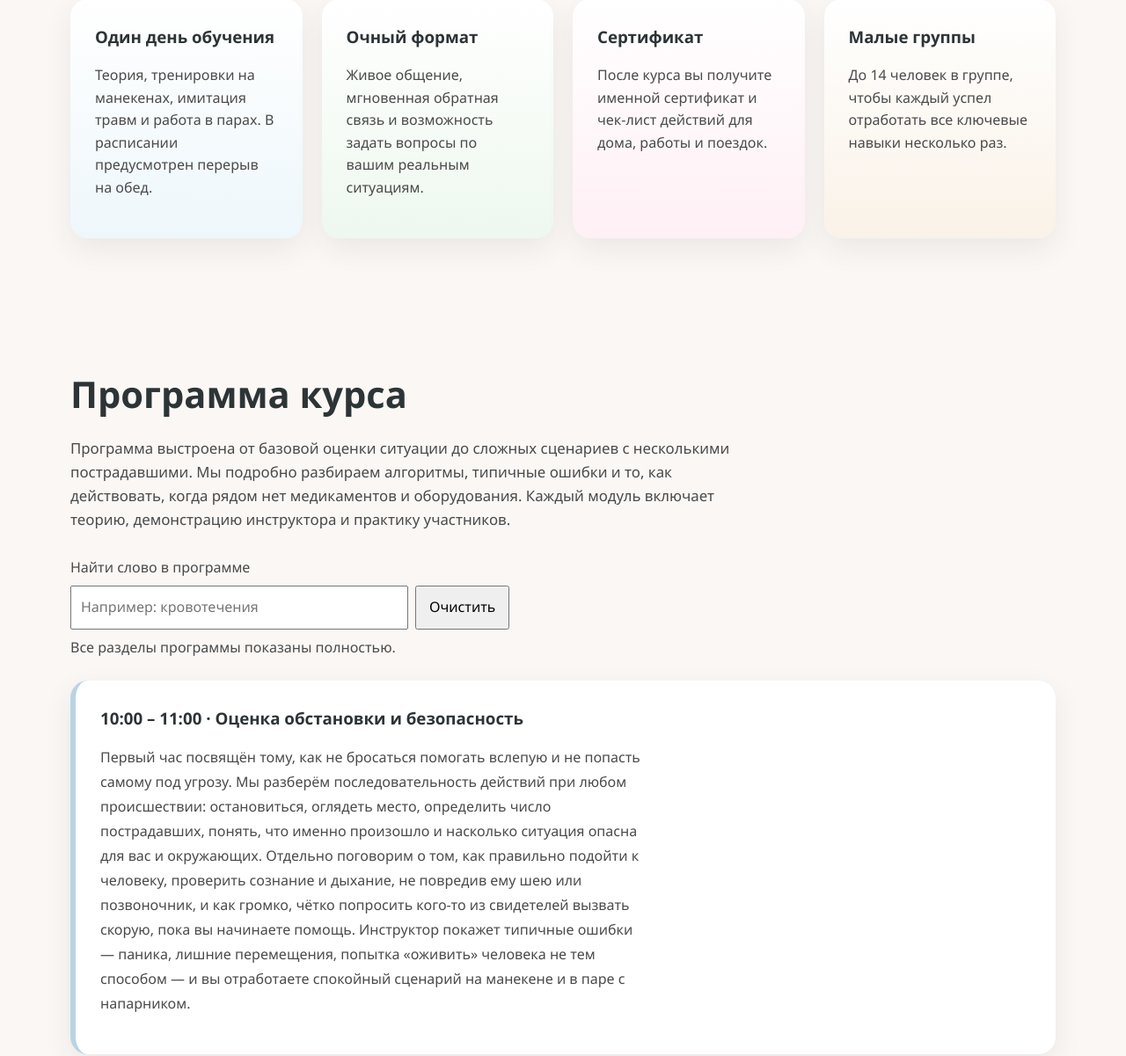
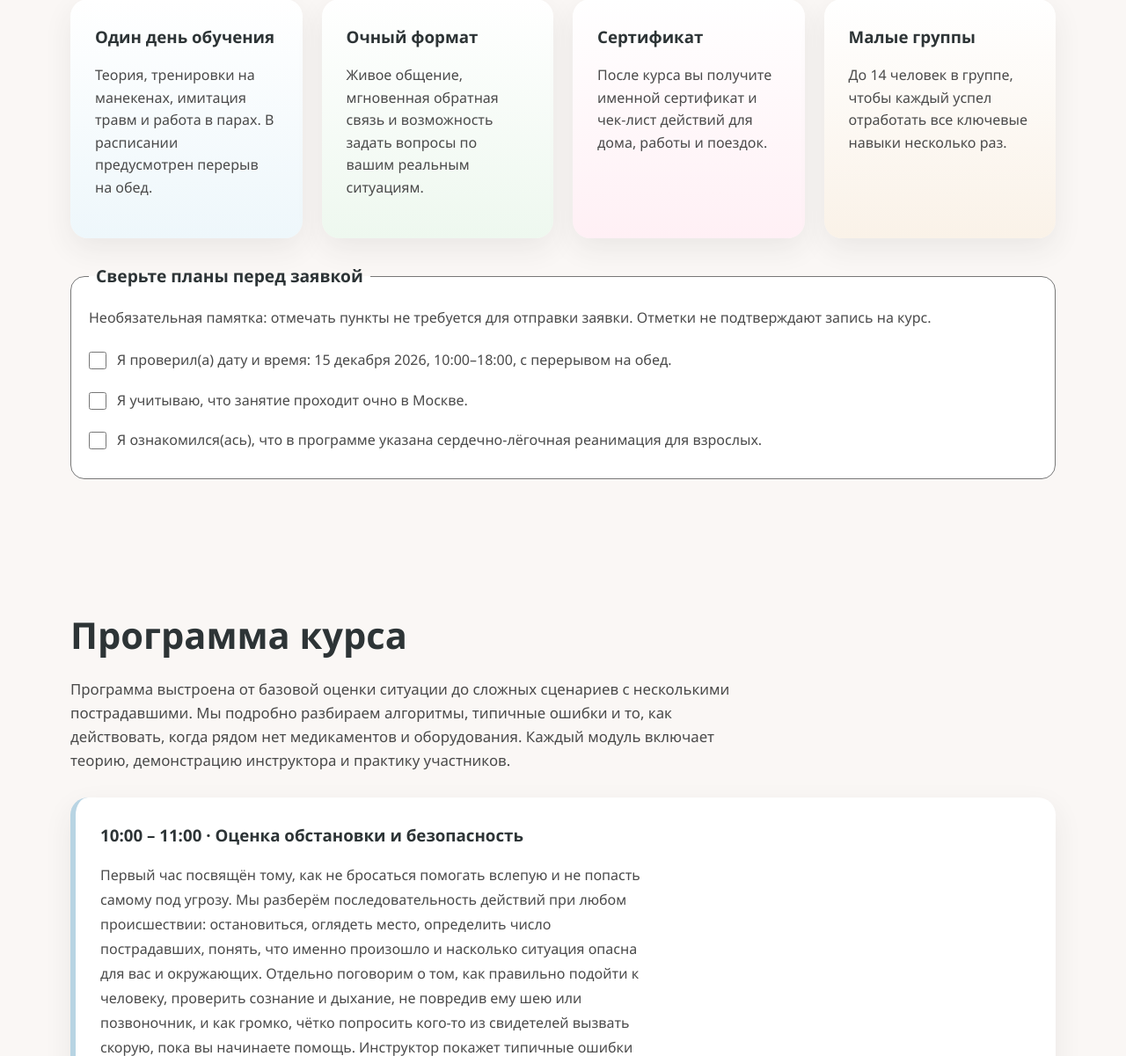
Before and after one commit to Alexxz/test-landing, a PHP site: page / in a window 1280 px wide. Shown: the part 1303-2504 px from the top of the page at 88% size. Run offline with PHP 8.4, Linux system fonts and the light colour scheme; some libraries are stand-ins or nearby versions.

Commit message:
Add an optional checklist for reviewing participation plans

```diff
--- a/css/style.css
+++ b/css/style.css
@@ -497,13 +497,44 @@ img {
     }
 }
 
-/* e48: optional search controls; full modules remain in normal document flow. */
-.program-search { margin: 0 0 24px; }
-.program-search label { display: block; margin-bottom: 8px; }
-.program-search-controls { display: flex; flex-wrap: wrap; gap: 8px; }
-.program-search input { min-width: 0; width: min(100%, 24rem); padding: 10px; font: inherit; }
-.program-search button { max-width: 100%; padding: 10px 14px; font: inherit; cursor: pointer; }
-.program-search p { margin: 8px 0; }
-.program-search-navigation button { margin: 0 8px 8px 0; }
-mark.program-search-match { background: #fff0a6; color: inherit; }
-mark.program-search-current { outline: 2px solid currentColor; }
+/* Optional native checkboxes remain separate from the application form. */
+.voluntary-fit-checklist {
+    min-width: 0;
+    margin: 28px 0 0;
+    padding: 20px;
+    border: 1px solid #777;
+    border-radius: 16px;
+    background: #fff;
+}
+.voluntary-fit-checklist legend {
+    max-width: 100%;
+    padding-inline: 8px;
+    font-size: 1.2rem;
+    font-weight: 700;
+    color: var(--heading);
+}
+.voluntary-fit-checklist .fit-checklist-note { margin: 0 0 12px; }
+.voluntary-fit-checklist label {
+    display: flex;
+    align-items: flex-start;
+    gap: 12px;
+    min-height: 44px;
+    padding-block: 10px;
+    cursor: pointer;
+}
+.voluntary-fit-checklist input[type="checkbox"] {
+    flex: 0 0 20px;
+    width: 20px;
+    height: 20px;
+    margin: 3px 0 0;
+    padding: 0;
+    accent-color: #194f68;
+}
+.voluntary-fit-checklist input[type="checkbox"]:focus-visible {
+    outline: 3px solid #315f83;
+    outline-offset: 3px;
+}
+.voluntary-fit-checklist label span { min-width: 0; overflow-wrap: anywhere; }
+@media (max-width: 560px) {
+    .voluntary-fit-checklist { padding: 16px; }
+}
--- a/index.php
+++ b/index.php
@@ -268,6 +268,22 @@ if (!headers_sent()) {
                         <p>До 14 человек в группе, чтобы каждый успел отработать все ключевые навыки несколько раз.</p>
                     </article>
                 </div>
+                <fieldset class="voluntary-fit-checklist">
+                    <legend>Сверьте планы перед заявкой</legend>
+                    <p class="fit-checklist-note">Необязательная памятка: отмечать пункты не требуется для отправки заявки. Отметки не подтверждают запись на курс.</p>
+                    <label for="fit-check-date">
+                        <input type="checkbox" id="fit-check-date">
+                        <span>Я проверил(а) дату и время: 15 декабря 2026, 10:00–18:00, с перерывом на обед.</span>
+                    </label>
+                    <label for="fit-check-place">
+                        <input type="checkbox" id="fit-check-place">
+                        <span>Я учитываю, что занятие проходит очно в Москве.</span>
+                    </label>
+                    <label for="fit-check-scope">
+                        <input type="checkbox" id="fit-check-scope">
+                        <span>Я ознакомился(ась), что в программе указана сердечно-лёгочная реанимация для взрослых.</span>
+                    </label>
+                </fieldset>
             </div>
         </section>
 
@@ -280,18 +296,6 @@ if (!headers_sent()) {
                     действовать, когда рядом нет медикаментов и оборудования. Каждый модуль включает
                     теорию, демонстрацию инструктора и практику участников.
                 </p>
-                <div class="program-search" role="search" aria-label="Поиск по программе">
-                    <label for="program-search-input">Найти слово в программе</label>
-                    <div class="program-search-controls">
-                        <input id="program-search-input" type="search" maxlength="128" placeholder="Например: кровотечения" autocomplete="off">
-                        <button type="button" id="program-search-clear">Очистить</button>
-                    </div>
-                    <p id="program-search-status" role="status" aria-live="polite">Все разделы программы показаны полностью.</p>
-                    <div id="program-search-navigation" hidden>
-                        <button type="button" id="program-search-previous">Предыдущее совпадение</button>
-                        <button type="button" id="program-search-next">Следующее совпадение</button>
-                    </div>
-                </div>
                 <div class="program-list">
                     <article class="program-module">
                         <h3>10:00 – 11:00 · Оценка обстановки и безопасность</h3>
--- a/js/main.js
+++ b/js/main.js
@@ -1,105 +1,11 @@
 document.addEventListener('DOMContentLoaded', () => {
-    const variant = 'e48_literal_program_search';
+    const variant = 'e49_voluntary_fit_checklist';
     const pendingEvents = [];
     let exposed = false;
     const track = (name, properties = {}) => {
         pendingEvents.push({ name, properties: { variant, ...properties } });
         flushTracking();
     };
-    // Optional literal retrieval: never filters modules or writes registration values.
-    const programSearch = document.getElementById('program-search-input');
-    if (programSearch) {
-        const root = document.querySelector('.program-list');
-        const status = document.getElementById('program-search-status');
-        const navigation = document.getElementById('program-search-navigation');
-        let marks = [];
-        let selected = -1;
-        let composing = false;
-        let inputTracked = false;
-        const fold = value => value.toLocaleLowerCase('ru-RU');
-        const bucket = length => length <= 3 ? 'short' : length <= 12 ? 'medium' : 'long';
-        const clearMarks = () => {
-            root.querySelectorAll('mark.program-search-match').forEach(mark => {
-                mark.replaceWith(document.createTextNode(mark.textContent));
-            });
-            root.normalize();
-            marks = [];
-            selected = -1;
-        };
-        const update = () => {
-            clearMarks();
-            const query = programSearch.value.slice(0, 128).trim();
-            if (query) {
-                const needle = fold(query);
-                const walker = document.createTreeWalker(root, NodeFilter.SHOW_TEXT, {
-                    acceptNode: node => node.parentElement?.closest('.program-module h3, .program-module p')
-                        ? NodeFilter.FILTER_ACCEPT : NodeFilter.FILTER_REJECT
-                });
-                const nodes = [];
-                while (walker.nextNode()) nodes.push(walker.currentNode);
-                for (const node of nodes) {
-                    const text = node.nodeValue;
-                    const haystack = fold(text);
-                    let start = 0;
-                    let found = haystack.indexOf(needle);
-                    if (found < 0) continue;
-                    const fragment = document.createDocumentFragment();
-                    while (found >= 0) {
-                        fragment.append(document.createTextNode(text.slice(start, found)));
-                        const mark = document.createElement('mark');
-                        mark.className = 'program-search-match';
-                        mark.textContent = text.slice(found, found + query.length);
-                        fragment.append(mark);
-                        marks.push(mark);
-                        start = found + query.length;
-                        found = haystack.indexOf(needle, start);
-                    }
-                    fragment.append(document.createTextNode(text.slice(start)));
-                    node.replaceWith(fragment);
-                }
-            }
-            navigation.hidden = !marks.length;
-            status.textContent = !query ? 'Все разделы программы показаны полностью.'
-                : marks.length ? `Совпадений: ${marks.length}. Все разделы показаны полностью.`
-                : 'Совпадений нет. Все разделы программы показаны полностью.';
-        };
-        const maybeTrackInput = event => {
-            if (event.isTrusted && !inputTracked && programSearch.value.trim()) {
-                track('program_search', {source: 'program_search', step: 'input', campaign: bucket(programSearch.value.trim().length)});
-                inputTracked = true;
-            }
-        };
-        programSearch.addEventListener('compositionstart', () => { composing = true; });
-        programSearch.addEventListener('compositionend', event => {
-            composing = false;
-            update();
-            maybeTrackInput(event);
-        });
-        programSearch.addEventListener('input', event => {
-            if (composing || event.isComposing) return;
-            update();
-            maybeTrackInput(event);
-        });
-        programSearch.addEventListener('keydown', event => {
-            if (event.key === 'Enter') event.preventDefault();
-        });
-        document.getElementById('program-search-clear').addEventListener('click', event => {
-            const hadQuery = Boolean(programSearch.value);
-            programSearch.value = '';
-            update();
-            programSearch.focus({preventScroll: true});
-            if (event.isTrusted && hadQuery) track('program_search', {source: 'program_search', step: 'clear'});
-        });
-        const navigate = direction => {
-            if (!marks.length) return;
-            if (selected >= 0) marks[selected].classList.remove('program-search-current');
-            selected = (selected + direction + marks.length) % marks.length;
-            marks[selected].classList.add('program-search-current');
-            marks[selected].scrollIntoView({block: 'center', behavior: 'instant'});
-        };
-        document.getElementById('program-search-next').addEventListener('click', () => navigate(1));
-        document.getElementById('program-search-previous').addEventListener('click', () => navigate(-1));
-    }
     function flushTracking() {
         if (!window.sessionTracker) return;
         if (!exposed) {
```
